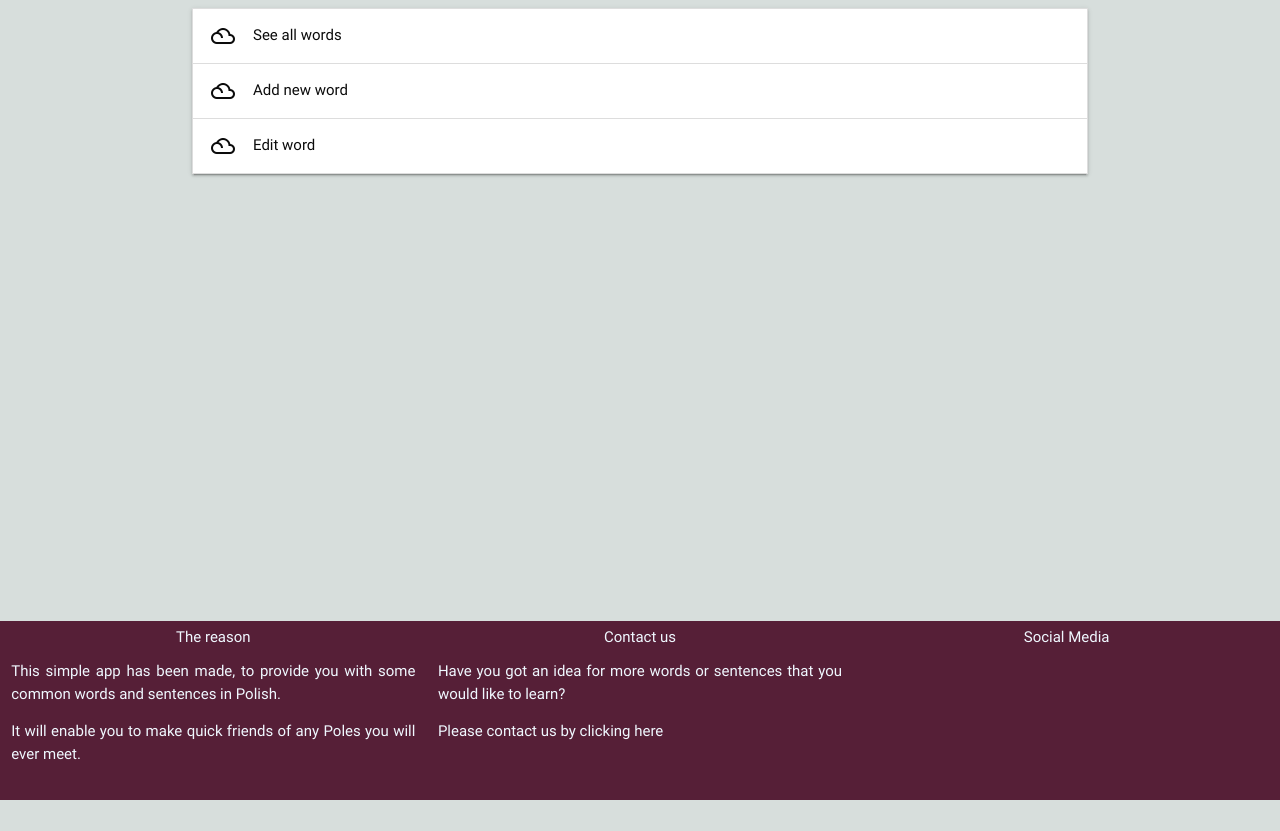
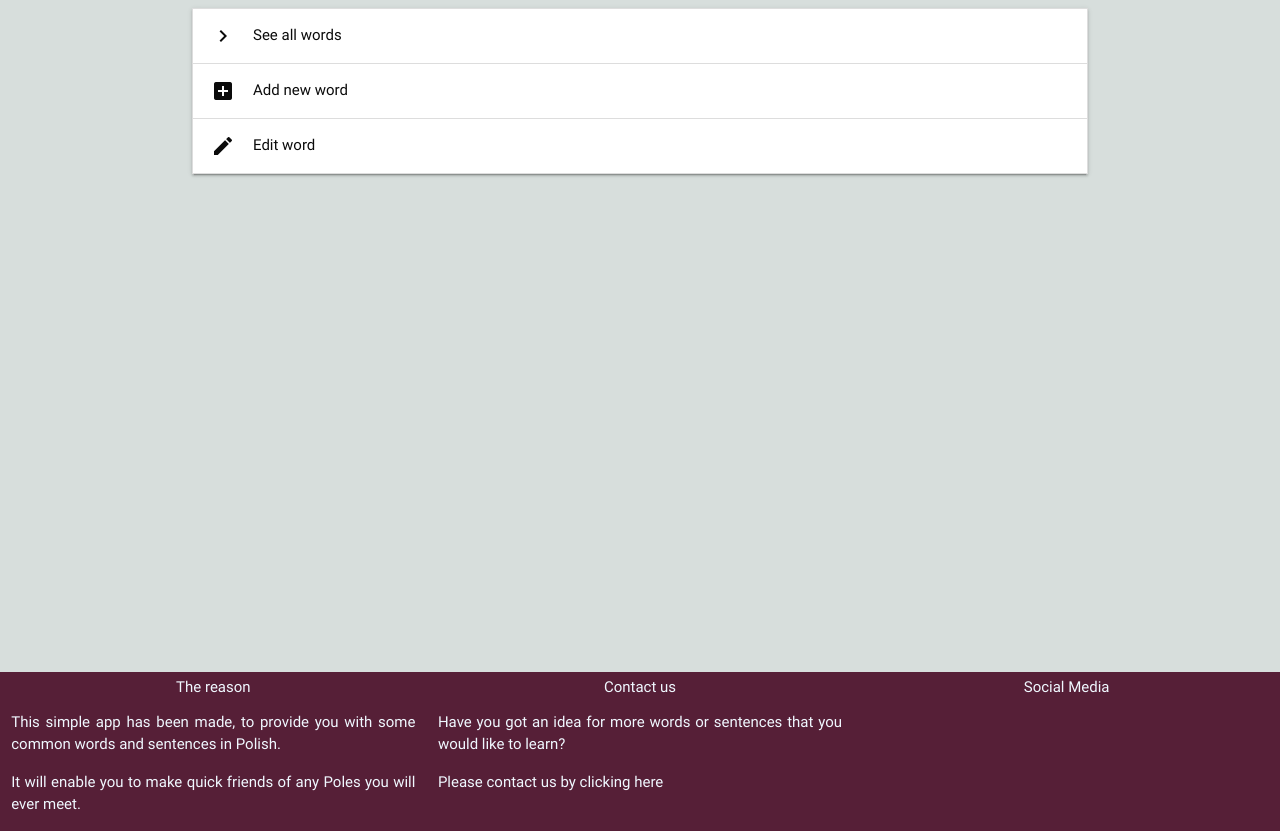
Before and after one commit to MrColorado35/pol_speak, a Flask app: page /admin.html in a window 1280 px wide. Before the commit the page ends 800 px from the top, so only its background shows below. Run offline with Flask 2, Linux system fonts and the light colour scheme; some libraries are stand-ins or nearby versions.

Commit message:
cosmetic changes to styles. Add footer.

```diff
--- a/static/css/style.css
+++ b/static/css/style.css
@@ -34,6 +34,11 @@ body {
 .no-bg {
     background-color: inherit;
 }
+
+/* .float-right {
+    float: right;
+    clear: both;
+} */
 /* --------------------------------------- General style */
 
 .block {
@@ -62,14 +67,20 @@ a {
     color: inherit;
 }
 
+.whole-page {
+    min-height: 600px;
+}
 
 .padding-5 {
     padding: 5%;
 }
+.margin-top {
+    margin-top: 5%;
+}
 
-.top-one {
+/* .top-one {
     margin-top: 2px;
-}
+} */
 
 .margin-right {
     margin-right: 5%;
@@ -92,12 +103,17 @@ a {
     object-position: right;
 }
 
+.no-bottom {
+    margin-bottom: 0;
+}
 /* ----------------------------------- Footer */
 
 footer {
-    position: absolute;
+    display: block;
+    position:relative;
     bottom: 0;
-    min-height: 120px;
+    /* margin-bottom: 0!important; */
+    min-height: 100px;
     width: 100%;
 
 }
--- a/templates/admin.html
+++ b/templates/admin.html
@@ -5,16 +5,16 @@
       <ul class="collapsible" data-collapsible="accordion">
     <li>
         <a href="{{url_for('all_words')}}"><div class="collapsible-header">
-        <i class="material-icons">filter_drama</i>See all words</div>
+        <i class="material-icons">chevron_right</i>See all words</div>
         </a>
     </li>
     <li>
         <a href="{{url_for('add_word')}}"><div class="collapsible-header">
-        <i class="material-icons">filter_drama</i>Add new word</div>
+        <i class="material-icons">add_box</i>Add new word</div>
         </a>    </li>
     <li>
         <a href="{{url_for('edit_word')}}"><div class="collapsible-header">
-        <i class="material-icons">filter_drama</i>Edit word</div>
+        <i class="material-icons">edit</i>Edit word</div>
         </a>
     </li>
   </ul>
--- a/templates/base.html
+++ b/templates/base.html
@@ -20,25 +20,25 @@
 <title>Pol_speak. Learn few useful Polish words</title>
 </head>
 <body>
-    <div class="container">
+    <div class="container whole-page">
         {% block content %}
 
 
         {% endblock %}
     </div>
-    <footer class="bg-love ">
-        <div class="row">
-            <div class="col s4">
+    <footer class="bg-love margin-top">
+        <div class="row no-bottom">
+            <div class="col s12 m4">
                 <h6 class="center">The reason</h6>
                 <p class="justify">This simple app has been made, to provide you with some common words and sentences in        Polish.</p>
                 <p class="justify">It will enable you to make quick friends of any Poles you will ever meet.</p>
             </div>
-            <div class="col s4">
+            <div class="col s12 m4">
                 <h6 class="center">Contact us</h6>
                 <p class="justify">Have you got an idea for more words or sentences that you would like to learn?</p>
                 <a href="contact.html">Please contact us by clicking here</a>
             </div>
-            <div class="col s4">
+            <div class="col s12 m4">
                 <h6 class="center">Social Media</h6>
 
             </div>
--- a/templates/index.html
+++ b/templates/index.html
@@ -9,10 +9,10 @@
         <div class="row">
             <h2>Welcome to our page!</h2>
             <h3>Please choose who you are:</h3>
-            <div class="col s6 bg-drk padding-5 opacity ">
+            <div class="col s12 m6 bg-drk padding-5 opacity ">
                 <a href="user.html" id="user" class=" high"><h3>The Student</h3> I would like to learn some Polish <br></a>
             </div>
-            <div class="col s6 bg-drk padding-5">
+            <div class="col s12 m6 bg-drk padding-5">
                 <a href="admin.html" id="admin" class=" high "><h3>The Admin</h3> I speak Polish and want to help improving your database</a>
             </div>
         </div>
```
Also changed, not shown: templates/all_words.html (+10 -5 lines).
